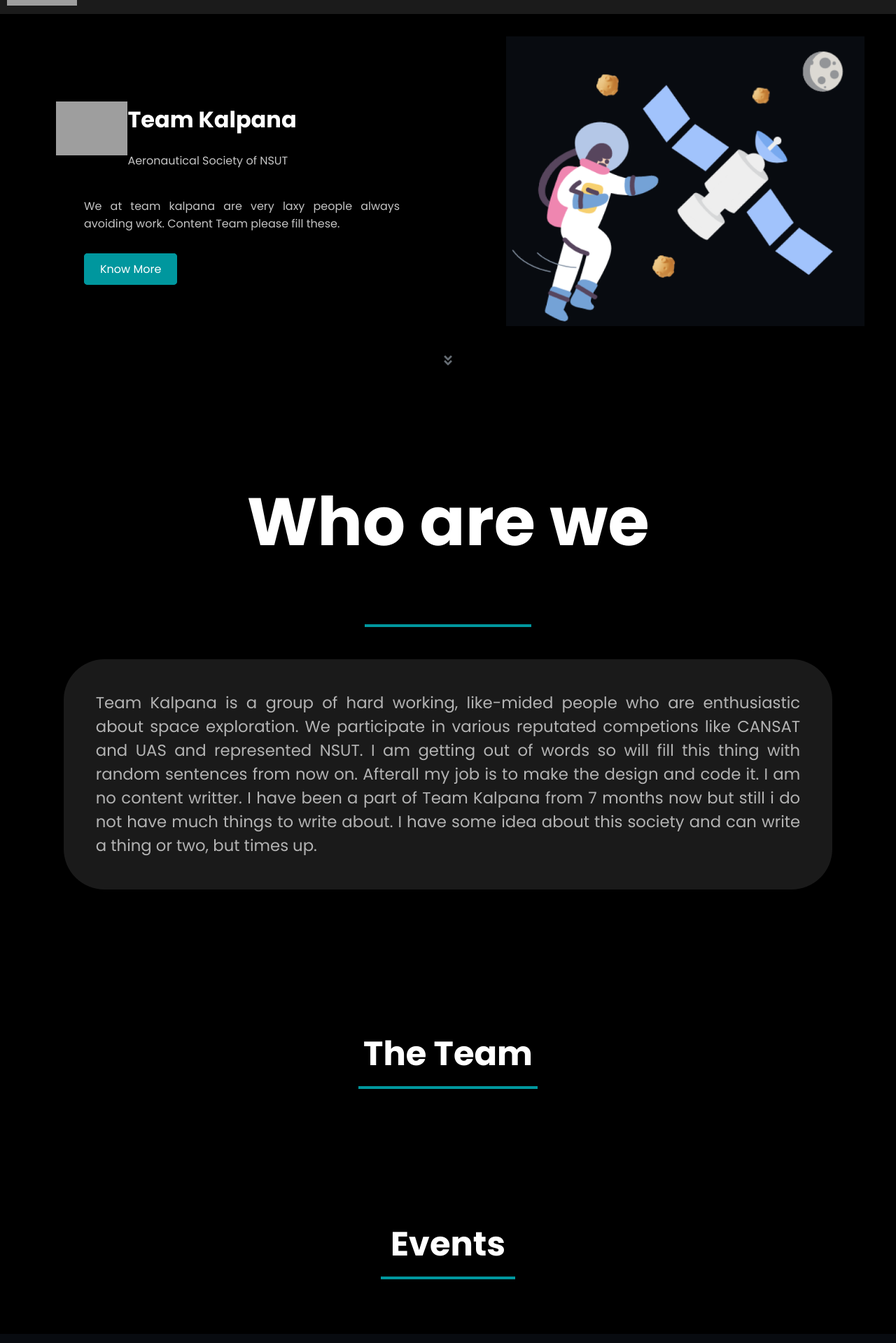
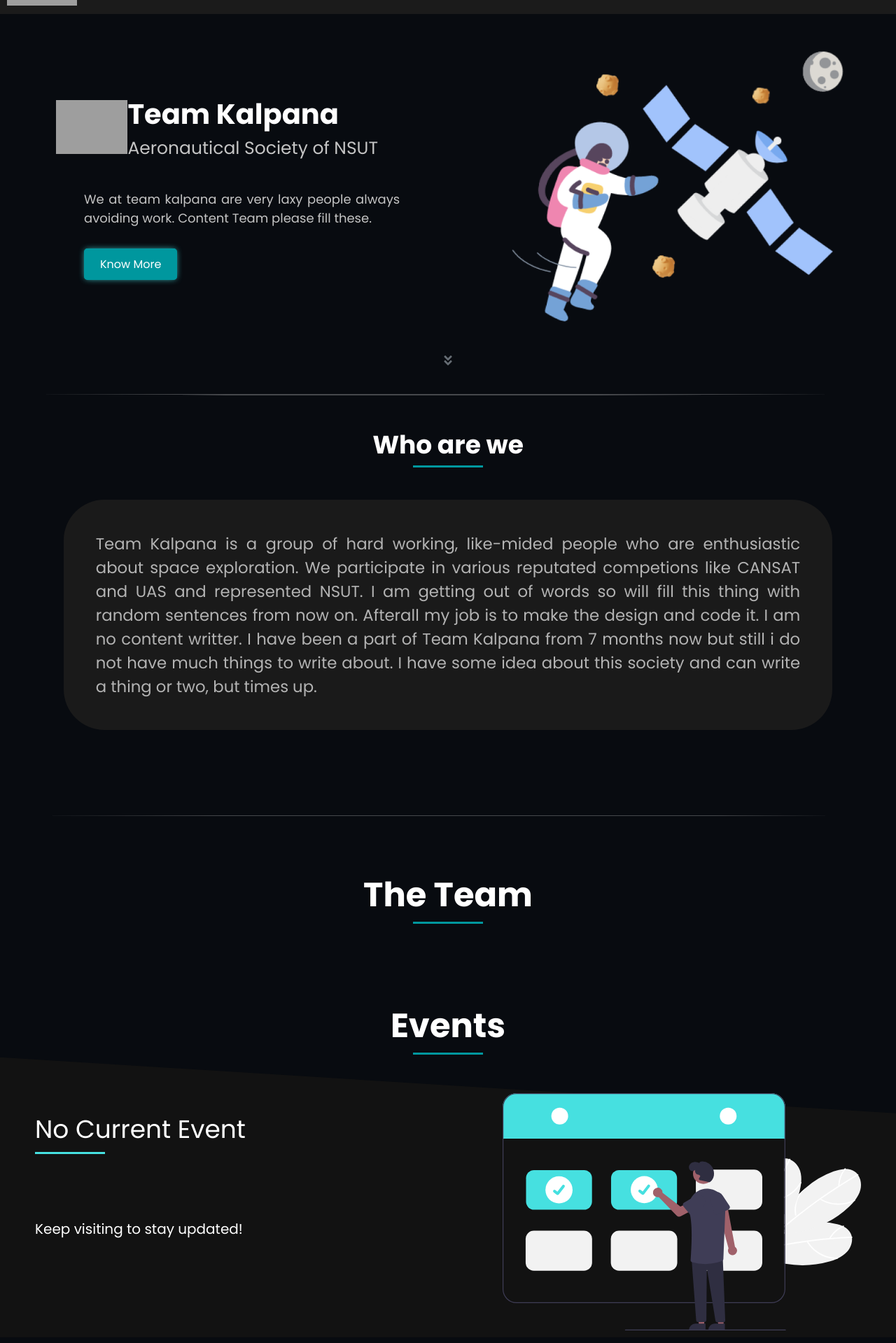
Before and after one commit to aryav-022/Kalpana-Website, a React (Create React App) app: page / in a window 1280 px wide. Shown: the part 80-1999 px from the top of the page at 70% size. Built offline with nearby package versions, Linux system fonts and the light colour scheme; grey boxes are pictures that could not be loaded; a web font is replaced by a local one.

Commit message:
Home Page

```diff
--- a/src/Pages/Blogs/Blogs.module.css
+++ b/src/Pages/Blogs/Blogs.module.css
@@ -170,7 +170,6 @@
 .blogHeading {
     font-size: 60px;
     margin-bottom: 5px;
-    width: 400px;
 }
 
 .blogDate {
--- a/src/Pages/Home/Home.css
+++ b/src/Pages/Home/Home.css
@@ -3,7 +3,7 @@
 }
 
 .home{
-    background-color: #000;
+    background-color: var(--secondary-dark-color);
     color: #fff;
 }
 
@@ -18,11 +18,19 @@
     justify-content: space-around;
 }
 
+.hero * {
+    box-sizing: border-box;
+}
+
 .hero-content {
-    display: block;
     padding: 10vh;
     align-self: center;
+}
 
+.container {
+    display: flex;
+    flex-direction: column;
+    height: fit-content;
 }
 
 .hero-header {
@@ -35,13 +43,14 @@
 }
 
 .hero-header h1 {
-    font-size: 4vh;
+    margin: 0;
+    font-size: 40px;
+    /* font-weight: 200; */
     color: #fff;
 }
 
 .hero-header p {
-    color: var(--text-color-2);
-    font-size: 2vh;
+    font-size: 25px;
     color: rgb(196, 196, 196);
 }
 
@@ -112,27 +121,30 @@
 
 .hero-description p {
     color: var(--text-color-2);
-    font-size: 2vh;
+    font-size: 18px;
     margin: 5vh;
     text-align: justify;
+    max-width: 500px;
     color: rgb(196, 196, 196);
 }
 
 .hero-description a {
     margin: 5vh;
-    background-color: #00979E;
+    background-color: var(--secondary-light-color);
     border: solid #00979E;
-    font-size: 2vh;
+    font-size: 16px;
     text-decoration: none;
     padding: 1vh 2.5vh 1vh 2.5vh;
-    /* padding-left: ; */
     margin-top: 10rem;
     color: rgb(255, 255, 255);
     border-radius: 5px;
+    box-shadow: 0 0 10px -2px var(--primary-light-color);
+    transition: all 100ms;
 }
 
 .hero-description a:hover {
-    background-color: #000;
+    color: var(--primary-light-color);
+    background-color: var(--secondary-dark-color);
     border: solid #00979E;
     border-radius: 5px;
 }
@@ -164,22 +176,37 @@
 .about {
     margin-top: 2rem;
     padding: 3rem;
-    background-color: #000;
+    position: relative;
+}
+
+.about::before {
+    content: "";
+    display: block;
+    position: absolute;
+    top: 0;
+    height: 2px;
+    width: 90vw;
+    background-color: #fff;
+    z-index: 1;
+    margin: auto;
+    clip-path: polygon(25% 44%, 76% 44%, 100% 51%, 70% 62%, 24% 62%, 0 51%);
 }
 
 .about-title {
     color: white;
-    font-size: 6vh;
+    font-size: 36px;
     text-align: center;
+    margin: 0;
 }
 
 .about-title::after {
     content: "";
     display: block;
     margin: 0 auto;
-    width: 20%;
+    width: 100px;
     padding-top: 10px;
-    border-bottom: 4px solid #00979E;
+    border-bottom: 3px solid #00979E;
+    margin-top: -8px;
 }
 
 .about-description {
@@ -198,7 +225,20 @@
 .team {
     margin-top: 2rem;
     padding: 3rem;
-    background-color: #000;
+    position: relative;
+}
+
+.team::before {
+    content: "";
+    display: block;
+    position: absolute;
+    top: 0;
+    height: 2px;
+    width: 90vw;
+    background-color: #fff;
+    z-index: 1;
+    margin: auto;
+    clip-path: polygon(25% 44%, 76% 44%, 100% 51%, 70% 62%, 24% 62%, 0 51%);
 }
 
 .team-title {
@@ -207,19 +247,61 @@
     text-align: center;
 }
 
+
 .team-title::after {
     content: "";
     display: block;
     margin: 0 auto;
-    width: 20vw;
+    width: 100px;
     padding-top: 10px;
-    border-bottom: 4px solid #00979E;
+    border-bottom: 3px solid #00979E;
+    margin-top: -8px;
 }
 
 .events {
     margin-top: 2rem;
-    padding: 3rem;
-    background-color: #000;
+}
+
+.events-backgorund {
+    position: absolute;
+    background-color: #121212;
+    clip-path: polygon(0 0, 100% 20%, 100% 100%, 0% 100%);
+    height: 400px;
+    width: 100vw;
+    z-index: 0;
+}
+
+.events-container {
+    position: relative;
+    display: flex;
+    align-items: center;
+}
+
+.events-left-container {
+    position: relative;
+    z-index: 1;
+    height: 250px;
+    margin-left: 50px;
+}
+
+.event-title {
+    position: relative;
+    font-size: 36px;
+}
+
+.event-title::after {
+    content: "";
+    position: absolute;
+    height: 3px;
+    width: 100px;
+    bottom: -8px;
+    left: 0;
+    background-color: var(--primary-light-color);
+}
+
+.events-description {
+    font-size: 20px;
+    margin-top: 100px;
 }
 
 .events-title {
@@ -232,7 +314,23 @@
     content: "";
     display: block;
     margin: 0 auto;
-    width: 15vw;
+    width: 100px;
     padding-top: 10px;
-    border-bottom: 4px solid #00979E;
+    border-bottom: 3px solid #00979E;
+    margin-top: -8px;
 }
+
+.events-image {
+    position: relative;
+    z-index: 1;
+    height: 100%;
+    width: 100%;
+    margin-left: auto;
+}
+
+.right-container {
+    margin-left: auto;
+    margin-right: 50px;
+    width: 40%;
+    translate: 0 23px;
+}
--- a/src/Pages/Home/index.jsx
+++ b/src/Pages/Home/index.jsx
@@ -4,6 +4,7 @@
 import logo from '../../Assets/Logo/kalpanacaps.png'
 import homeImage from "../../Assets/Images/Home-Image.png"
 import { motion } from 'framer-motion';
+import eventsImage from "../../Assets/Images/events.svg";
 
 
 export default function index() {
@@ -18,7 +19,7 @@
           <div className='hero-content'>
             <div className='hero-header'>
               <img src={logo} alt="" />
-              <div>
+              <div className='container'>
                 <h1>Team Kalpana</h1>
                 <p>Aeronautical Society of NSUT</p>
               </div>
@@ -38,10 +39,7 @@
       </div>
 
       <div id='about' className='about'>
-        <div className='about-title'>
-        <h1>Who are we</h1>
-        <div className='bottom-border'></div>
-        </div>
+        <h1 className='about-title'>Who are we</h1>
         <div className='about-description'>
           <p>Team Kalpana is a group of hard working, like-mided people who are enthusiastic about space exploration. We participate in various reputated competions like CANSAT and UAS and represented NSUT. I am getting out of words so will fill this thing with random sentences from now on. Afterall my job is to make the design and code it. I am no content writter. I have been a part of Team Kalpana from 7 months now but still i do not have much things to write about. I have some idea about this society and can write a thing or two, but times up.</p>
         </div>
@@ -54,8 +52,17 @@
 
       <div className='events'>
         <h1 className='events-title'>Events</h1>
-        <div className='events-description'></div>
-      </div>
+        <div className="events-container">
+          <div className="events-backgorund"></div>
+          <div className="events-left-container">
+            <div className="event-title">No Current Event</div>
+            <div className='events-description'>Keep visiting to stay updated!</div>
+          </div>
+          <div className="right-container">
+            <img src={eventsImage} alt="" className='events-image'/>
+          </div>
+        </div>
+        </div>
       <div id="down"></div>
     </div>
   )
```
Also changed, not shown: src/Assets/Images/events.svg (added).
